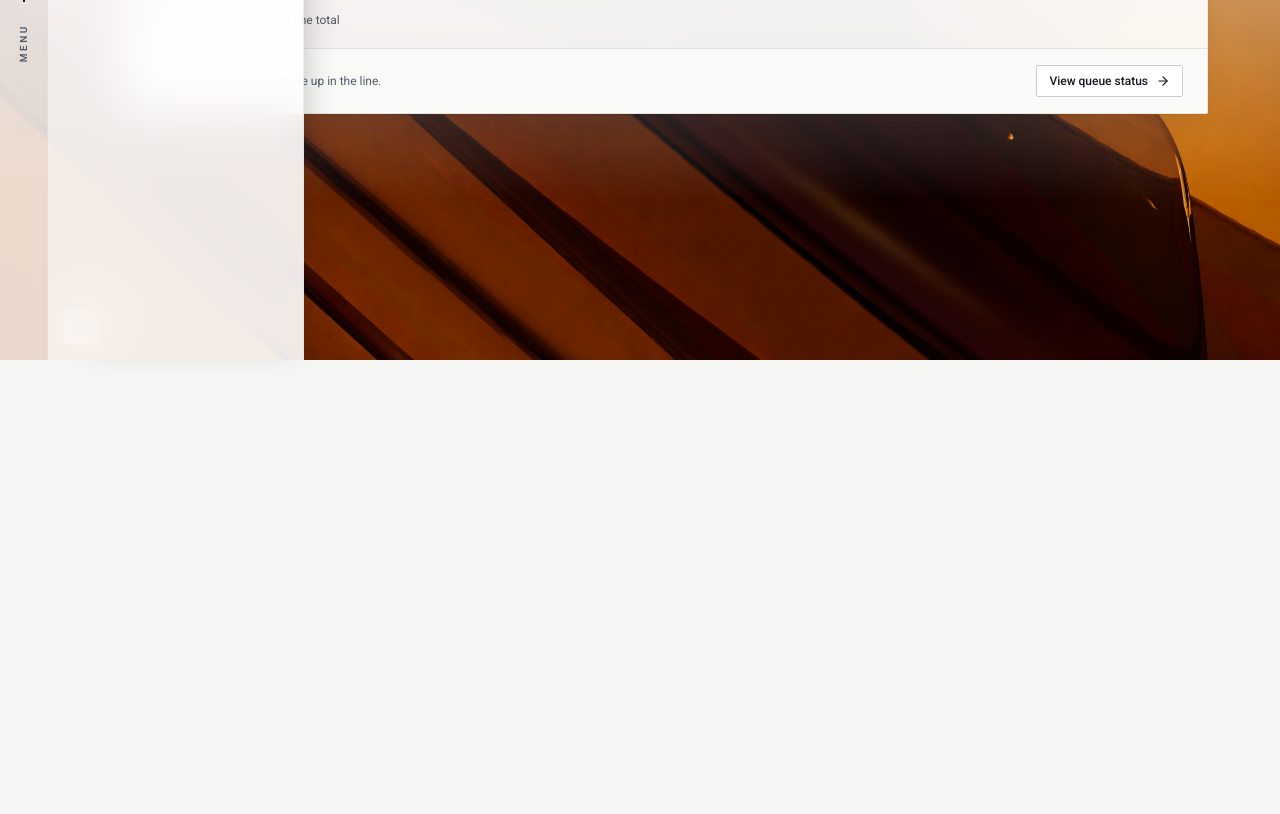
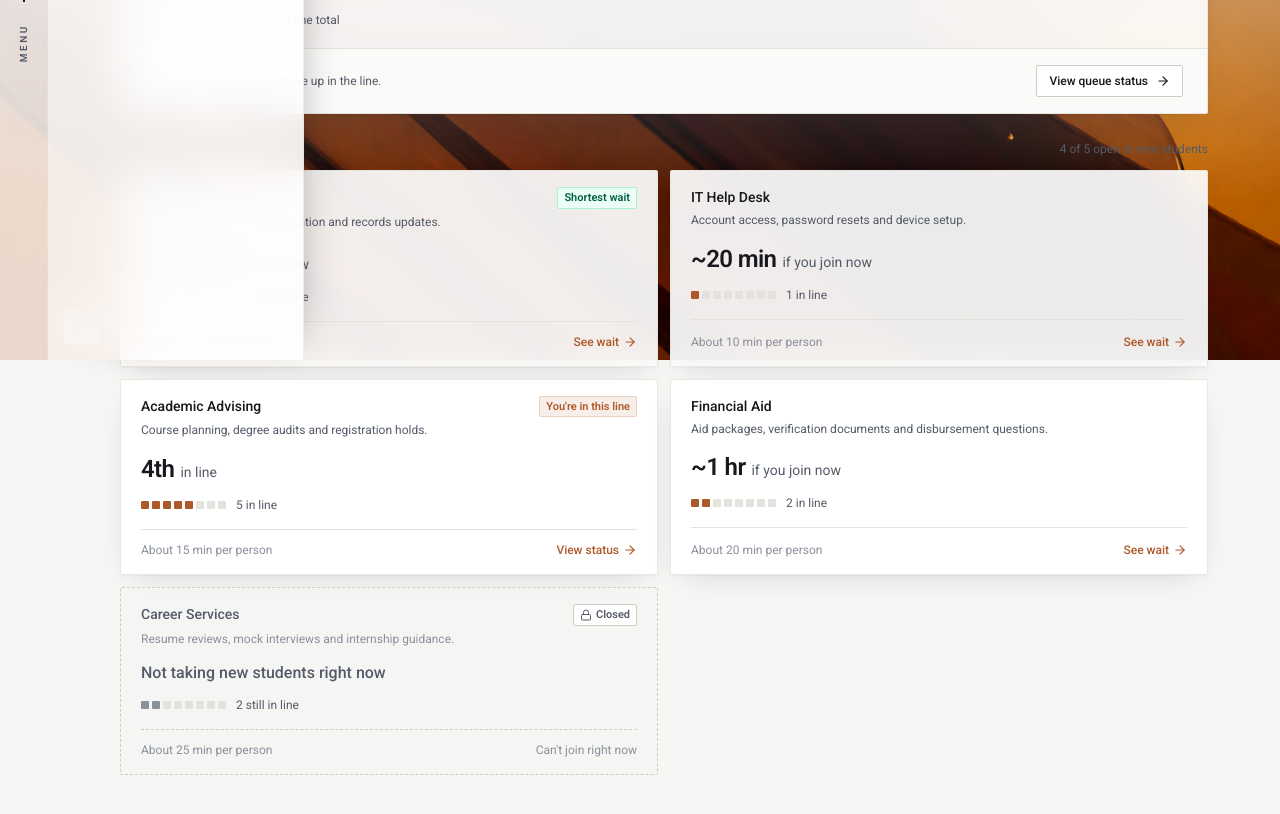
Before and after one commit to Paz77/smart-queue, a React (Vite) app in the folder frontend/: page /app/dashboard in a window 1280 px wide. Shown: the part 440-1254 px from the top of the page. Before the commit the page ends 800 px from the top, so only its background shows below. Built offline with nearby package versions, Linux system fonts and the light colour scheme.

Commit message:
Added active services design layout to user dashboard

```diff
--- a/frontend/src/pages/user/Dashboard.jsx
+++ b/frontend/src/pages/user/Dashboard.jsx
@@ -1,4 +1,4 @@
-import { ArrowRight, Check, ListPlus, Timer } from 'lucide-react'
+import { ArrowRight, Check, ListPlus, Lock, Timer } from 'lucide-react'
 import { useEffect, useState } from 'react'
 import { Link } from 'react-router-dom'
 import { Button } from '../../components/Button'
@@ -39,7 +39,10 @@ export default function Dashboard() {
         description="Where you are in line, what you can join, and your latest updates."
       />
 
-      <CurrentQueue />
+      <div className="space-y-6">
+        <CurrentQueue />
+        <ActiveServices />
+      </div>
     </>
   )
 }
@@ -120,6 +123,182 @@ function CurrentQueue() {
   )
 }
 
+const METER_SLOTS = 8
+
+//Every service here: open ones from shortest to longest wait, then closed ones
+function ActiveServices() {
+  const { services, entriesFor, myEntry } = useQueue()
+  const { organization } = useOrganization()
+
+  const inLine = Boolean(myEntry) && myEntry.status !== 'served'
+  const people = organization.personPlural?.toLowerCase() ?? 'people'
+
+  const rows = services.map((service) => {
+    const waiting = entriesFor(service.id).length
+    const isMine = inLine && myEntry.serviceId === service.id
+    return {
+      ...service,
+      waiting,
+      isMine,
+      position: isMine ? myEntry.position : null,
+      //Your own wait if you are in this line, otherwise the wait if you joined now
+      wait: estimateWait(isMine ? myEntry.position : waiting + 1, service.expectedDuration),
+      to: isMine ? '/app/status' : `/app/join?service=${service.id}`,
+      //You can only be in one line at a time, so other lines are just for looking
+      action: isMine ? 'View status' : inLine ? 'See wait' : 'Join',
+    }
+  })
+
+  const open = rows.filter((service) => service.isOpen).sort((a, b) => a.wait - b.wait)
+  const closed = rows.filter((service) => !service.isOpen)
+  const shortestId = open.find((service) => !service.isMine)?.id
+
+  return (
+    <section aria-labelledby="services-heading">
+      <div className="mb-3 flex flex-wrap items-baseline justify-between gap-x-4 gap-y-1">
+        <h2 id="services-heading" className="text-sm font-semibold text-ink">
+          Services
+        </h2>
+        <p className="text-xs text-ink-muted tabular-nums">
+          {open.length} of {rows.length} open to new {people}
+        </p>
+      </div>
+
+      {rows.length === 0 ? (
+        <QuietCard text="No services have been added here yet. Check back soon." />
+      ) : (
+        <ul className="grid gap-3 sm:grid-cols-2">
+          {open.map((service) => (
+            <li key={service.id}>
+              <OpenTile service={service} isShortest={service.id === shortestId} />
+            </li>
+          ))}
+          {closed.map((service) => (
+            <li key={service.id}>
+              <ClosedTile service={service} people={people} />
+            </li>
+          ))}
+        </ul>
+      )}
+    </section>
+  )
+}
+
+function QuietCard({ text }) {
+  return (
+    <Card className="flex items-center gap-4 px-6 py-4">
+      <div className="grid size-9 shrink-0 place-items-center rounded-sm border border-line bg-sunken text-ink-muted">
+        <Timer className="size-4.5" strokeWidth={1.75} />
+      </div>
+      <p className="text-sm text-ink-muted">{text}</p>
+    </Card>
+  )
+}
+
+//One small square per person in line, so a busy line looks busy at a glance
+function LineMeter({ waiting, label, muted = false }) {
+  return (
+    <div className="mt-3 flex items-center gap-2.5">
+      <span aria-hidden="true" className="flex gap-[3px]">
+        {Array.from({ length: METER_SLOTS }, (_, slot) => (
+          <span
+            key={slot}
+            className={`size-2 rounded-xs ${slot < waiting ? (muted ? 'bg-ink-subtle' : 'bg-accent') : 'bg-line'}`}
+          />
+        ))}
+      </span>
+      <span className="text-xs text-ink-muted tabular-nums">{label}</span>
+    </div>
+  )
+}
+
+//An open service: the whole card is a link to join it (or to your status if you're already in it)
+function OpenTile({ service, isShortest }) {
+  return (
+    <Card className="group relative flex h-full flex-col px-5 py-4 transition-colors hover:border-line-strong">
+      <div className="flex items-start justify-between gap-3">
+        <h3 className="font-medium text-ink">
+          {/* The link stretches over the whole card so the card is one big click target */}
+          <Link to={service.to} className="after:absolute after:inset-0">
+            {service.name}
+          </Link>
+        </h3>
+        {service.isMine && (
+          <span className="shrink-0 rounded-sm border border-accent/20 bg-accent-soft px-1.5 py-0.5 text-[11px] font-semibold text-accent">
+            You're in this line
+          </span>
+        )}
+        {isShortest && (
+          <span className="shrink-0 rounded-sm border border-emerald-200 bg-emerald-50 px-1.5 py-0.5 text-[11px] font-semibold text-emerald-800">
+            Shortest wait
+          </span>
+        )}
+      </div>
+      <p className="mt-1 text-xs leading-relaxed text-ink-muted">{service.description}</p>
+
+      <p className="mt-3 text-2xl font-semibold tracking-tight text-ink tabular-nums">
+        {service.isMine ? ordinal(service.position) : `~${formatWait(service.wait)}`}
+        <span className="ml-1.5 text-sm font-normal tracking-normal text-ink-muted">
+          {service.isMine ? 'in line' : 'if you join now'}
+        </span>
+      </p>
+      <LineMeter waiting={service.waiting} label={service.waiting === 0 ? 'No one in line' : `${service.waiting} in line`} />
+
+      <div className="mt-4 flex flex-1 items-end justify-between gap-3 border-t border-line pt-3 text-xs">
+        <span className="text-ink-subtle tabular-nums">About {service.expectedDuration} min per person</span>
+        <span className="inline-flex items-center gap-1 font-medium text-accent">
+          {service.action}
+          <ArrowRight className="size-3.5 transition-transform group-hover:translate-x-0.5" />
+        </span>
+      </div>
+    </Card>
+  )
+}
+
+//A closed service: flat, dashed and faded, and not a link because no one new can join
+//(unless you were already in the line when it closed, then it links to your status)
+function ClosedTile({ service, people }) {
+  const stillWaiting = service.waiting === 0 ? 'No one in line' : `${service.waiting} still in line`
+
+  return (
+    <div className="group relative flex h-full flex-col rounded-sm border border-dashed border-line-strong bg-canvas/60 px-5 py-4">
+      <div className="flex items-start justify-between gap-3">
+        <h3 className="font-medium text-ink-muted">
+          {service.isMine ? (
+            <Link to={service.to} className="after:absolute after:inset-0">
+              {service.name}
+            </Link>
+          ) : (
+            service.name
+          )}
+        </h3>
+        <span className="inline-flex shrink-0 items-center gap-1 rounded-sm border border-line-strong bg-surface px-1.5 py-0.5 text-[11px] font-semibold text-ink-muted">
+          <Lock aria-hidden="true" className="size-3" strokeWidth={2} />
+          Closed
+        </span>
+      </div>
+      <p className="mt-1 text-xs leading-relaxed text-ink-subtle">{service.description}</p>
+
+      <p className="mt-3 text-base font-medium text-ink-muted">
+        {service.isMine ? `You keep your place: ${ordinal(service.position)} in line` : `Not taking new ${people} right now`}
+      </p>
+      <LineMeter waiting={service.waiting} label={stillWaiting} muted />
+
+      <div className="mt-4 flex flex-1 items-end justify-between gap-3 border-t border-dashed border-line-strong pt-3 text-xs">
+        <span className="text-ink-subtle tabular-nums">About {service.expectedDuration} min per person</span>
+        {service.isMine ? (
+          <span className="inline-flex items-center gap-1 font-medium text-accent">
+            View status
+            <ArrowRight className="size-3.5 transition-transform group-hover:translate-x-0.5" />
+          </span>
+        ) : (
+          <span className="text-ink-subtle">Can't join right now</span>
+        )}
+      </div>
+    </div>
+  )
+}
+
 function peopleAhead(count) {
   if (count === 0) return 'No one ahead of you'
   return count === 1 ? '1 person ahead of you' : `${count} people ahead of you`
```
